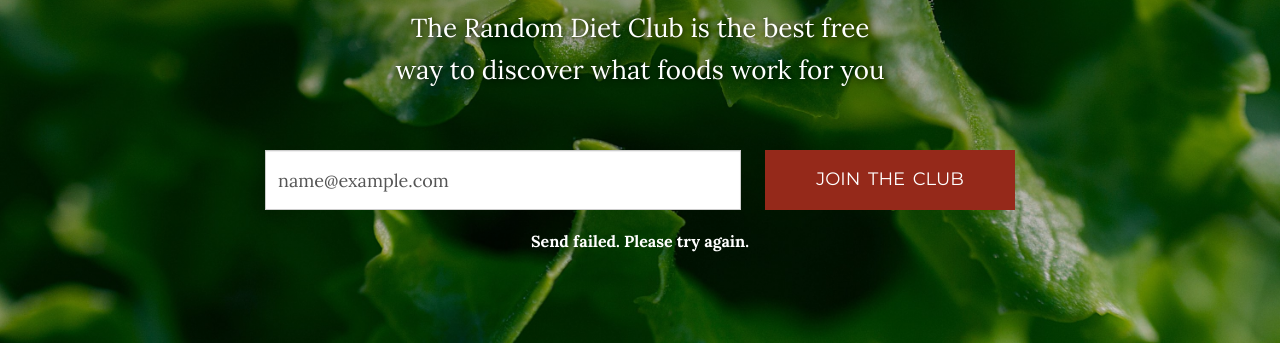
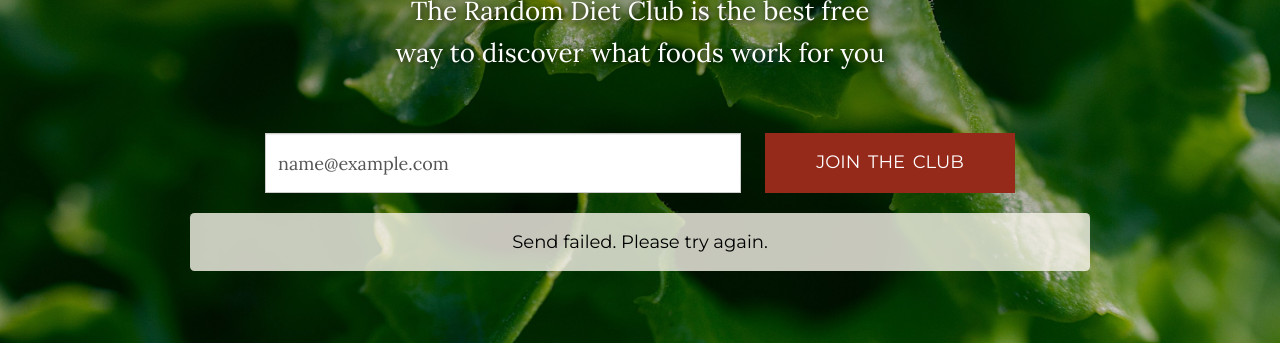
Before and after one commit to maxhawkins/random_diet_club, a website: page index.html in a window 1280 px wide. Both pictures are taken after typing "name@example.com" into the empty fields and a click on the button "JOIN THE CLUB". Shown: the part 457-800 px from the top of the page. Drawn offline with nearby package versions, Linux system fonts and the light colour scheme; files that its build step writes are made by us from their sources.

Commit message:
signup message typography

```diff
--- a/js/random_diet_club.js
+++ b/js/random_diet_club.js
@@ -59,6 +59,7 @@ function showMessage(msg, msgType) {
       msgClass = msgType === 'success' ? 'label-primary' : 'label-error';
 
   $msgContainer.addClass(msgClass);
+  $msgContainer.addClass('on');
   $msgContainer.text(msg);
   $msgWrapper.show();
 }
@@ -69,6 +70,7 @@ function clearMessage() {
 
   $msgWrapper.hide();
   $msgContainer.removeClass('label-primary label-error');
+  $msgContainer.removeClass('on');
   $msgContainer.text('');
 }
 
--- a/less/random_diet_club.less
+++ b/less/random_diet_club.less
@@ -540,9 +540,21 @@ body {
   margin-bottom: 20px;
 
   .msg {
+    opacity: 0;
+    width: 120%;
+    margin-left: -10%;
+    padding: 20px;
+    background: rgba(249,245,236,.8);
+    color: black;
+    font-family: "Montserrat","Helvetica Neue",Helvetica,Arial,sans-serif;
+    font-weight: normal;
     white-space: normal;
     display: inline-block;
-    font-size: 16px;
+    font-size: 18px;
+    transition: opacity ease 0.5s;
+  }
+  .msg.on {
+    opacity: 1;
   }
 
 }
```
Also changed, not shown: css/random_diet_club.css, css/random_diet_club.min.css, js/random_diet_club.min.js.
